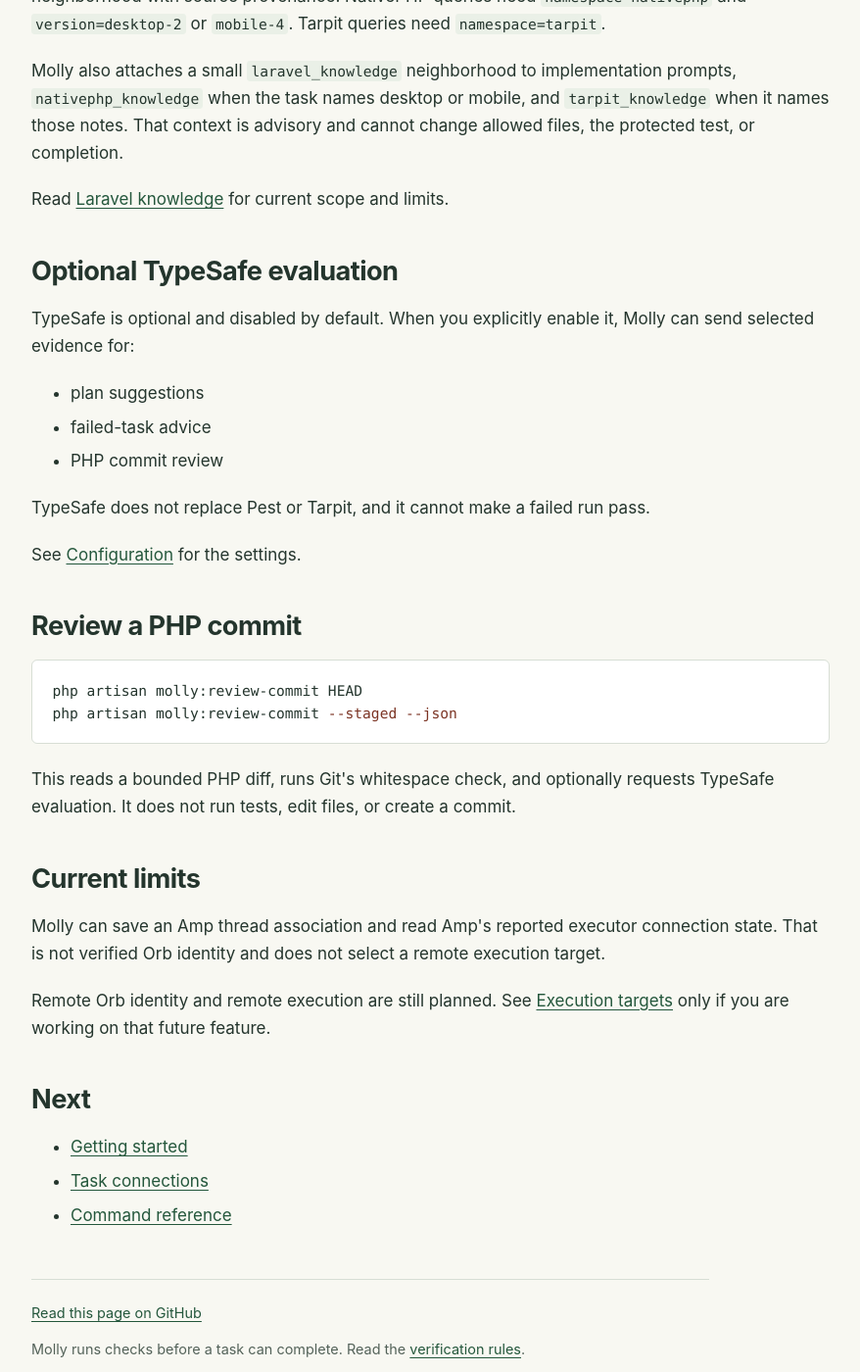
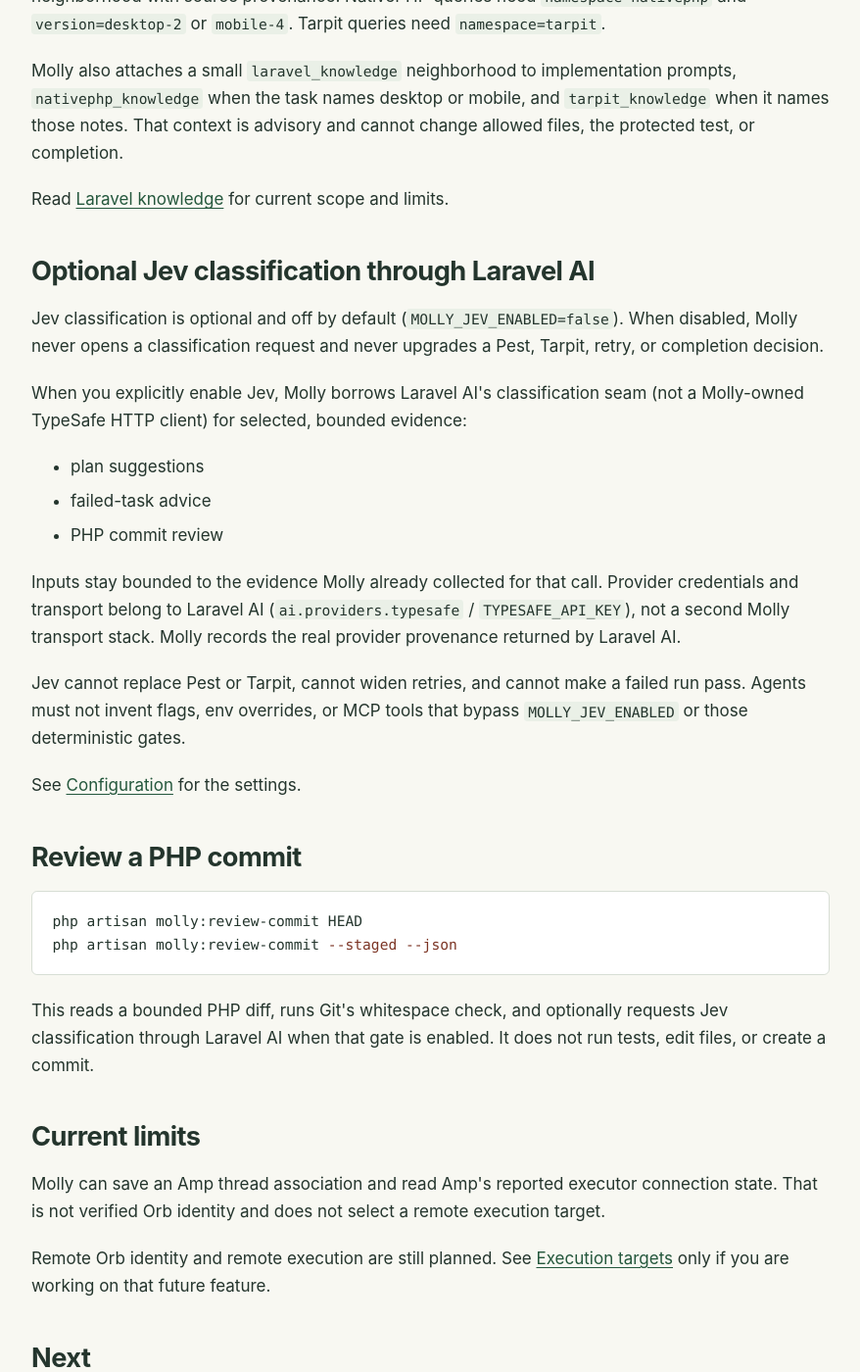
Before and after one commit to sifrious/molly, a Jekyll site: the page built from docs/agents.md, in a window 1280 px wide and 1400 px high, scrolled down 3090 px. Shown: the whole window at 98% size, without its empty margins (308-1186 px from the left). Built offline with Jekyll 4.4.1, drawn with Linux system fonts in a browser that asks for light colours.

Commit message:
MME-5637: document Jev through Laravel AI for agents
Replace direct TypeSafe wording with the borrowed Laravel AI
classification seam, default-off gate, and deterministic authority.

````diff
--- a/docs/agents.md
+++ b/docs/agents.md
@@ -101,17 +101,21 @@ Molly also attaches a small `laravel_knowledge` neighborhood to implementation p
 
 Read [Laravel knowledge](knowledge-graph.md) for current scope and limits.
 
-## Optional TypeSafe evaluation
+## Optional Jev classification through Laravel AI
 
-TypeSafe is optional and disabled by default. When you explicitly enable it, Molly can send selected evidence for:
+Jev classification is optional and off by default (`MOLLY_JEV_ENABLED=false`). When disabled, Molly never opens a classification request and never upgrades a Pest, Tarpit, retry, or completion decision.
+
+When you explicitly enable Jev, Molly borrows Laravel AI's classification seam (not a Molly-owned TypeSafe HTTP client) for selected, bounded evidence:
 
 - plan suggestions
 - failed-task advice
 - PHP commit review
 
-TypeSafe does not replace Pest or Tarpit, and it cannot make a failed run pass.
+Inputs stay bounded to the evidence Molly already collected for that call. Provider credentials and transport belong to Laravel AI (`ai.providers.typesafe` / `TYPESAFE_API_KEY`), not a second Molly transport stack. Molly records the real provider provenance returned by Laravel AI.
 
-See [Configuration](reference/configuration.md#typesafe) for the settings.
+Jev cannot replace Pest or Tarpit, cannot widen retries, and cannot make a failed run pass. Agents must not invent flags, env overrides, or MCP tools that bypass `MOLLY_JEV_ENABLED` or those deterministic gates.
+
+See [Configuration](reference/configuration.md#jev-and-typesafe) for the settings.
 
 ## Review a PHP commit
 
@@ -120,7 +124,7 @@ php artisan molly:review-commit HEAD
 php artisan molly:review-commit --staged --json
 ```
 
-This reads a bounded PHP diff, runs Git's whitespace check, and optionally requests TypeSafe evaluation. It does not run tests, edit files, or create a commit.
+This reads a bounded PHP diff, runs Git's whitespace check, and optionally requests Jev classification through Laravel AI when that gate is enabled. It does not run tests, edit files, or create a commit.
 
 ## Current limits
 
````
